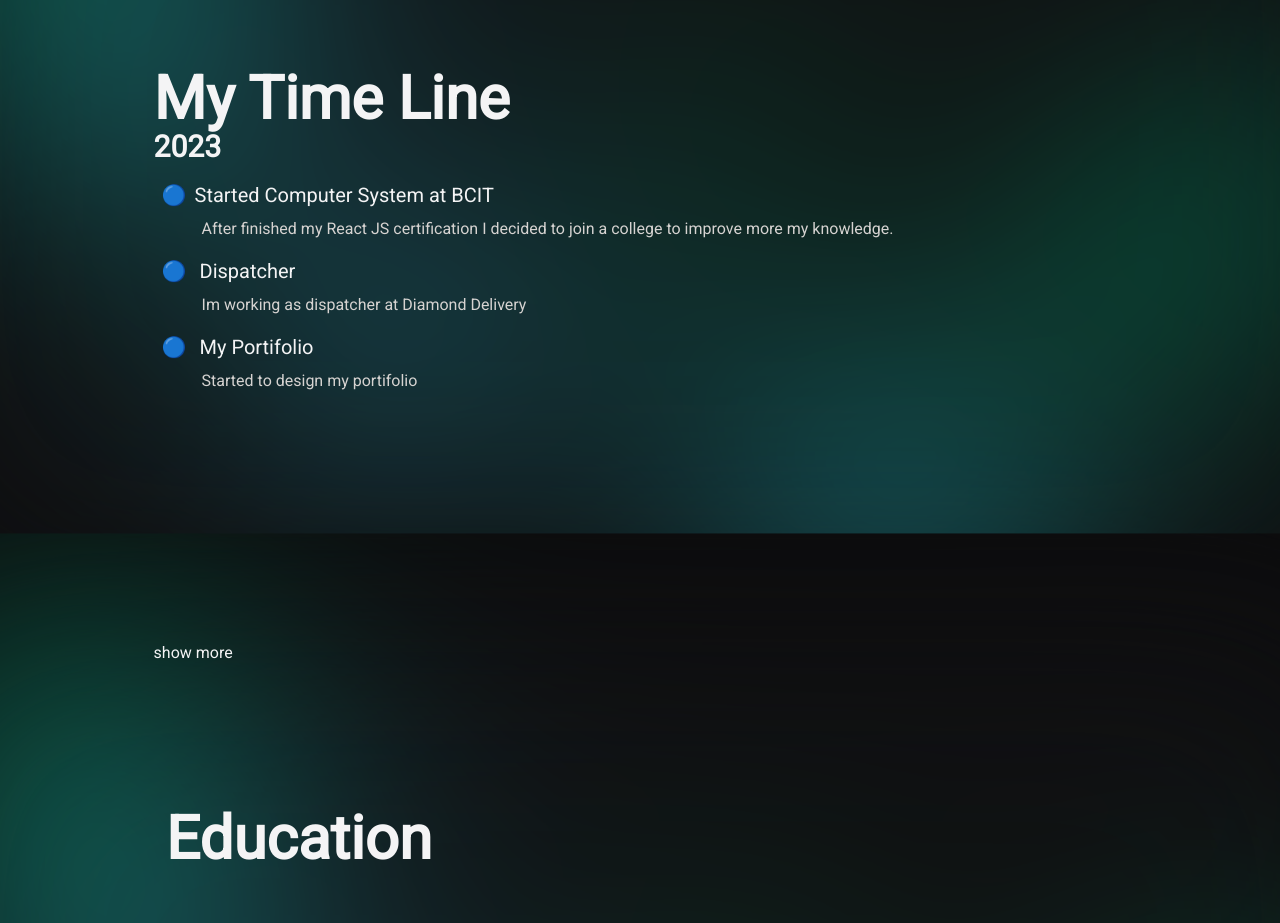
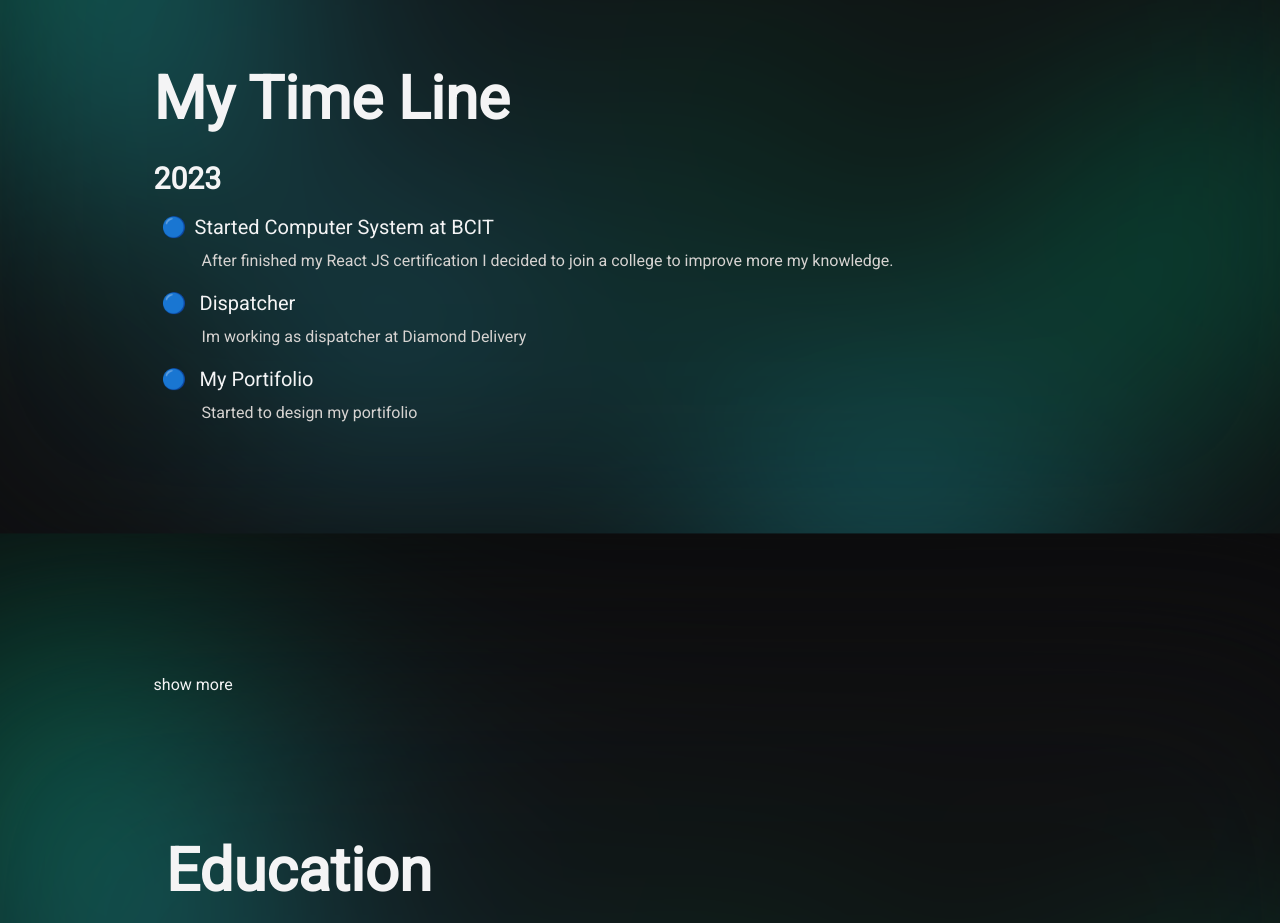
Before and after one commit to Felipeact/portifolio2.0, a Next.js app in the folder apps/client/: page /about in a window 1280 px wide. Shown: the part 1400-2323 px from the top of the page. Built offline with nearby package versions, Linux system fonts and the light colour scheme.

Commit message:
Update page.tsx

```diff
--- a/apps/client/src/app/about/page.tsx
+++ b/apps/client/src/app/about/page.tsx
@@ -96,7 +96,7 @@ export default function About() {
         <h2 className="text-6xl font-bold"> My Time Line </h2>
         <motion.div
         >
-          <section className="">
+          <section className="mt-8">
             <h3 className="text-3xl font-bold mb-4">2023</h3>
 
             <div className=' mb-4' >
```
